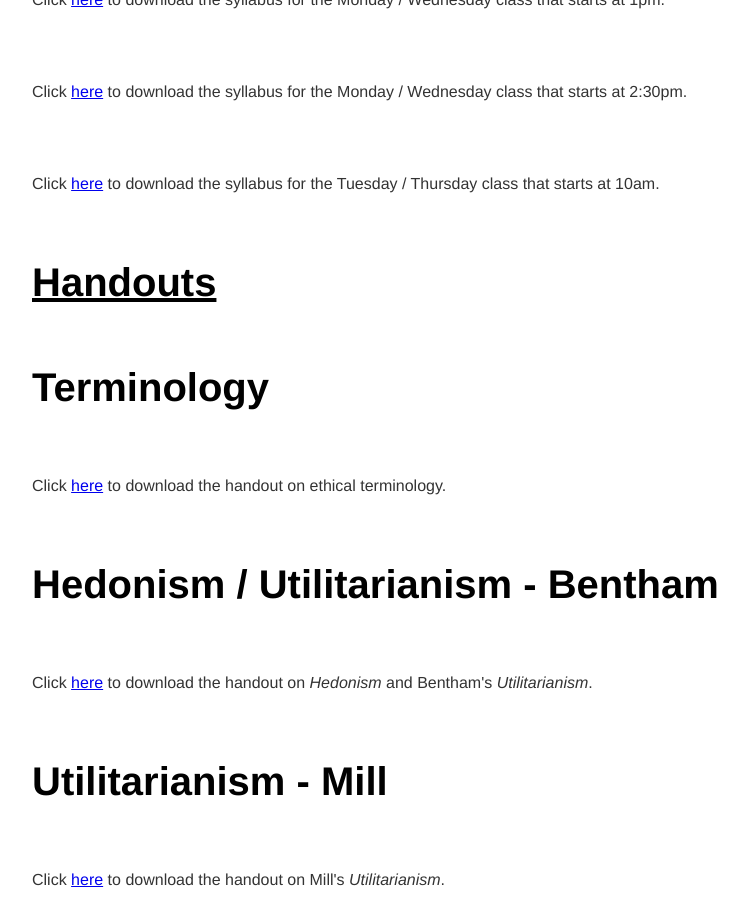
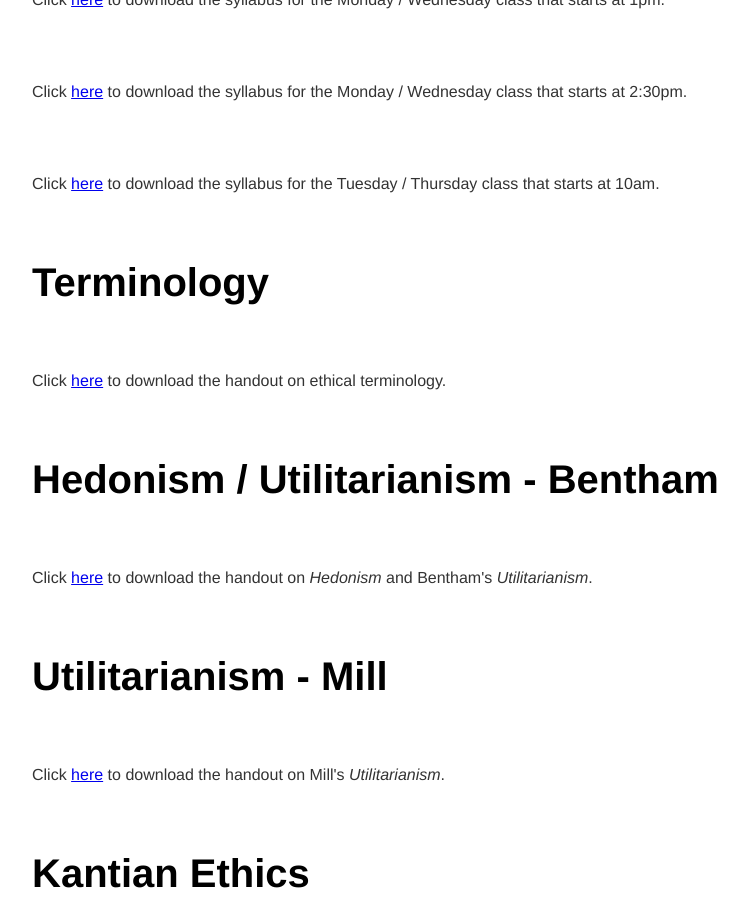
Before and after one commit to kevinjpatton/kevinjpatton.github.io, a Jekyll site: the page built from teaching/phil_2030/index.html, in a window 1280 px wide and 900 px high, scrolled down 424 px. Shown: the whole window, without its empty margins (160-908 px from the left). Built offline with Jekyll 4.4.1, drawn with Linux system fonts in a browser that asks for light colours; Markdown is read by kramdown in place of the engine named in the settings.

Commit message:
Update index.html

```diff
--- a/teaching/phil_2030/index.html
+++ b/teaching/phil_2030/index.html
@@ -8,7 +8,6 @@ title: Teaching - 2030
 <p>Click <a href="/teaching/phil_2030/Phil2030_Syllabus_MW100.pdf" target="_blank">here</a> to download the syllabus for the Monday / Wednesday class that starts at 1pm.</p>
 <p>Click <a href="/teaching/phil_2030/Phil2030_Syllabus_MW230.pdf" target="_blank">here</a> to download the syllabus for the Monday / Wednesday class that starts at 2:30pm.</p>
 <p>Click <a href="/teaching/phil_2030/Phil2030_Syllabus_TR1000.pdf" target="_blank">here</a> to download the syllabus for the Tuesday / Thursday class that starts at 10am.</p>
-<h1><u>Handouts</u></h1>
 <h1>Terminology</h1>
 <p>Click <a href="/teaching/phil_2030/KeyTerms.pdf" target="_blank">here</a> to download the handout on ethical terminology.</p>
 <h1>Hedonism / Utilitarianism - Bentham</h1>
```
